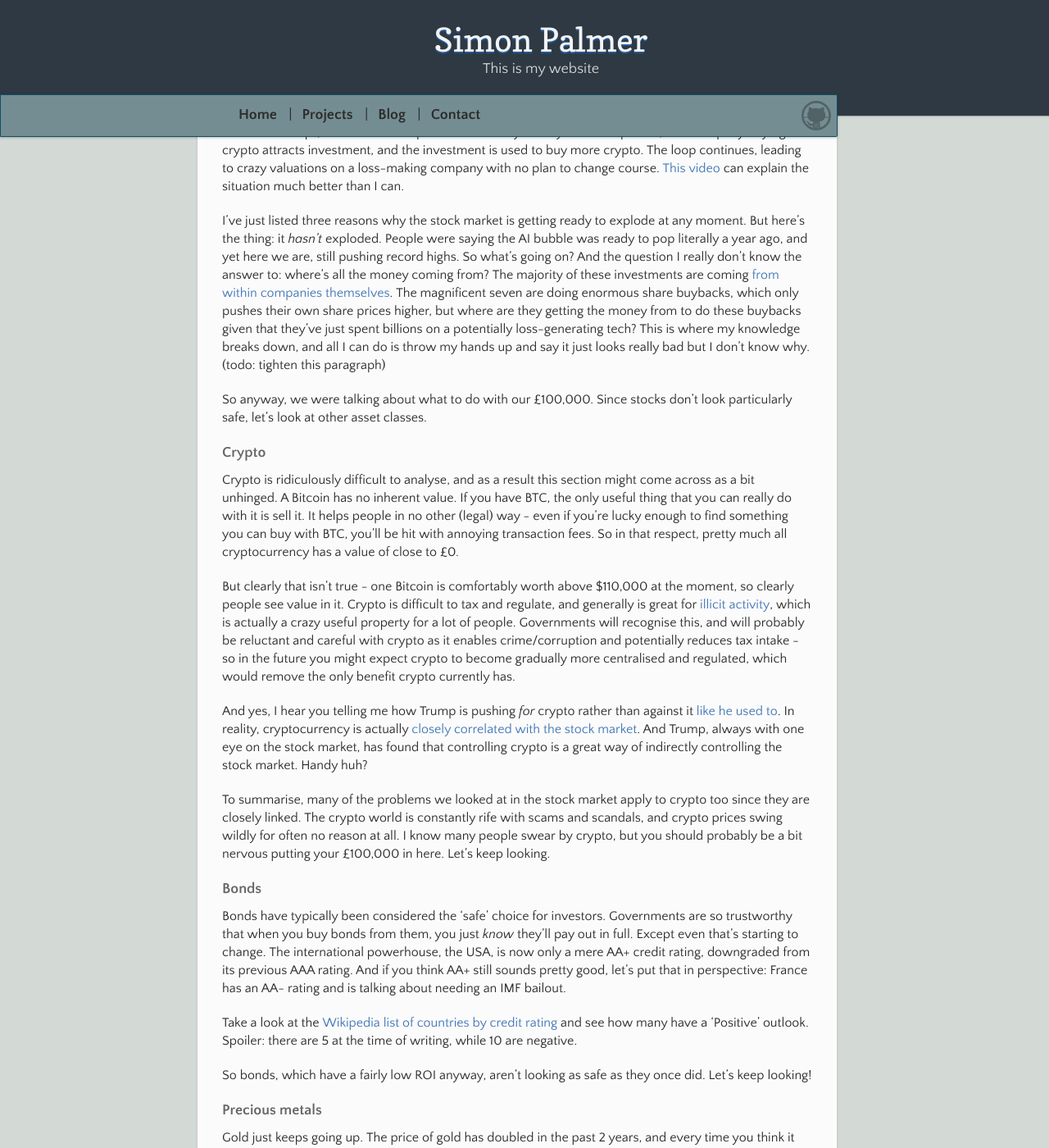
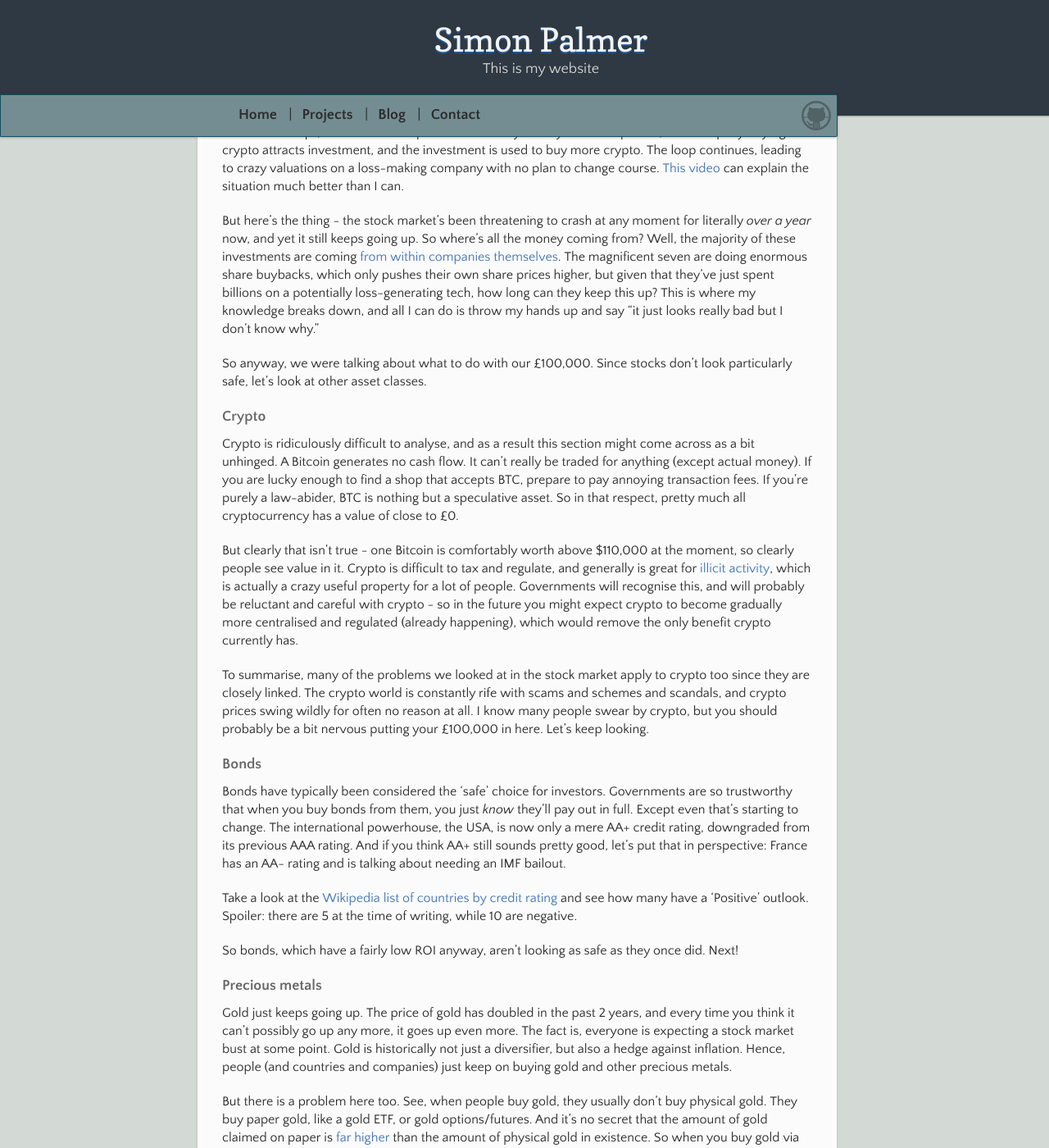
Before and after one commit to craylton/craylton.github.io, a Jekyll site: the page built from blog/economy-is-weird.md, in a window 1280 px wide and 1400 px high, scrolled down 1237 px. Shown: the whole window at 82% size. Built offline with Jekyll 4.4.1, drawn with Linux system fonts in a browser that asks for light colours; our own code applies the rules of GitHub Pages for plain Markdown files; some of the changed text lies outside the part shown.

Commit message:
more changes after review

```diff
--- a/blog/economy-is-weird.md
+++ b/blog/economy-is-weird.md
@@ -25,19 +25,18 @@ But there are other problems in the stock market which don't get discussed so mu
 
 Another aspect people don't talk about often is something I call 'crypto-boosting'. This is an effect where a company's share price increases simply because it invests in cryptocurrency. The clearest example of this is Strategy (formerly MicroStrategy) which fairly consistently operates at a net loss. Since they started buying and holding a reserve of Bitcoin in 2020, their share price has risen from about $12 to around $300. To be clear, on paper they're still making a loss! 'Crypto proxy' companies like this present a feedback loop (and feedback loops in the economy usually have sharp teeth): the company buying crypto attracts investment, and the investment is used to buy more crypto. The loop continues, leading to crazy valuations on a loss-making company with no plan to change course. [This video](https://www.youtube.com/watch?v=inI0SC3Zj4A) can explain the situation much better than I can.
 
-I've just listed three reasons why the stock market is getting ready to explode at any moment. But here's the thing: it _hasn't_ exploded. People were saying the AI bubble was ready to pop literally a year ago, and yet here we are, still pushing record highs. So what's going on? And the question I really don't know the answer to: where's all the money coming from? The majority of these investments are coming [from within companies themselves](https://www.federalreserve.gov/releases/z1/20250911/z1.pdf). The magnificent seven are doing enormous share buybacks, which only pushes their own share prices higher, but where are they getting the money from to do these buybacks given that they've just spent billions on a potentially loss-generating tech? This is where my knowledge breaks down, and all I can do is throw my hands up and say it just looks really bad but I don't know why.(todo: tighten this paragraph)
+
+But here's the thing - the stock market's been threatening to crash at any moment for literally _over a year_ now, and yet it still keeps going up. So where's all the money coming from? Well, the majority of these investments are coming [from within companies themselves](https://www.federalreserve.gov/releases/z1/20250911/z1.pdf). The magnificent seven are doing enormous share buybacks, which only pushes their own share prices higher, but given that they've just spent billions on a potentially loss-generating tech, how long can they keep this up? This is where my knowledge breaks down, and all I can do is throw my hands up and say "it just looks really bad but I don't know why."
 
 So anyway, we were talking about what to do with our £100,000. Since stocks don't look particularly safe, let's look at other asset classes.
 
 ### Crypto
 
-Crypto is ridiculously difficult to analyse, and as a result this section might come across as a bit unhinged. A Bitcoin has no inherent value. If you have BTC, the only useful thing that you can really do with it is sell it. It helps people in no other (legal) way - even if you're lucky enough to find something you can buy with BTC, you'll be hit with annoying transaction fees. So in that respect, pretty much all cryptocurrency has a value of close to £0.
+Crypto is ridiculously difficult to analyse, and as a result this section might come across as a bit unhinged. A Bitcoin generates no cash flow. It can't really be traded for anything (except actual money). If you are lucky enough to find a shop that accepts BTC, prepare to pay annoying transaction fees. If you're purely a law-abider, BTC is nothing but a speculative asset. So in that respect, pretty much all cryptocurrency has a value of close to £0.
 
-But clearly that isn't true - one Bitcoin is comfortably worth above $110,000 at the moment, so clearly people see value in it. Crypto is difficult to tax and regulate, and generally is great for [illicit activity](https://freepolicybriefs.org/wp-content/uploads/2019/02/freepolicybrief_jan212019.pdf), which is actually a crazy useful property for a lot of people. Governments will recognise this, and will probably be reluctant and careful with crypto as it enables crime/corruption and potentially reduces tax intake - so in the future you might expect crypto to become gradually more centralised and regulated, which would remove the only benefit crypto currently has.
+But clearly that isn't true - one Bitcoin is comfortably worth above $110,000 at the moment, so clearly people see value in it. Crypto is difficult to tax and regulate, and generally is great for [illicit activity](https://freepolicybriefs.org/wp-content/uploads/2019/02/freepolicybrief_jan212019.pdf), which is actually a crazy useful property for a lot of people. Governments will recognise this, and will probably be reluctant and careful with crypto - so in the future you might expect crypto to become gradually more centralised and regulated (already happening), which would remove the only benefit crypto currently has.
 
-And yes, I hear you telling me how Trump is pushing *for* crypto rather than against it [like he used to](https://www.bbc.co.uk/news/business-57392734). In reality, cryptocurrency is actually [closely correlated with the stock market](https://www.cmegroup.com/openmarkets/economics/2025/Why-Bitcoins-Relationship-with-Equities-Has-Changed.html). And Trump, always with one eye on the stock market, has found that controlling crypto is a great way of indirectly controlling the stock market. Handy huh?
-
-To summarise, many of the problems we looked at in the stock market apply to crypto too since they are closely linked. The crypto world is constantly rife with scams and scandals, and crypto prices swing wildly for often no reason at all. I know many people swear by crypto, but you should probably be a bit nervous putting your £100,000 in here. Let's keep looking.
+To summarise, many of the problems we looked at in the stock market apply to crypto too since they are closely linked. The crypto world is constantly rife with scams and schemes and scandals, and crypto prices swing wildly for often no reason at all. I know many people swear by crypto, but you should probably be a bit nervous putting your £100,000 in here. Let's keep looking.
 
 ### Bonds
 
@@ -45,13 +44,13 @@ Bonds have typically been considered the 'safe' choice for investors. Government
 
 Take a look at the [Wikipedia list of countries by credit rating](https://en.wikipedia.org/wiki/List_of_countries_by_credit_rating) and see how many have a 'Positive' outlook. Spoiler: there are 5 at the time of writing, while 10 are negative.
 
-So bonds, which have a fairly low ROI anyway, aren't looking as safe as they once did. Let's keep looking!
+So bonds, which have a fairly low ROI anyway, aren't looking as safe as they once did. Next!
 
 ### Precious metals
 
 Gold just keeps going up. The price of gold has doubled in the past 2 years, and every time you think it can't possibly go up any more, it goes up even more. The fact is, everyone is expecting a stock market bust at some point. Gold is historically not just a diversifier, but also a hedge against inflation. Hence, people (and countries and companies) just keep on buying gold and other precious metals.
 
-But there is a problem here too. See, when people buy gold, they usually don't buy physical gold. They buy paper gold, like a gold ETF, or gold options/futures. And it's no secret that the amount of gold claimed on paper is [far higher](https://www.forbes.com/councils/forbesfinancecouncil/2025/09/25/private-equity-in-your-401k-what-this-means-for-retirement-savers/) than the amount of physical gold in existence. So when you buy gold via an ETF, what are you actually buying if all the real gold in the world is already owned by someone else? Again this is where my knowledge breaks down - I'm not totally sure what the implications of this are. Like what happens if people decide they want to trade their paper gold for real gold? All I can really say about this is that metals seem not only very expensive, but also very precarious.
+But there is a problem here too. See, when people buy gold, they usually don't buy physical gold. They buy paper gold, like a gold ETF, or gold options/futures. And it's no secret that the amount of gold claimed on paper is [far higher](https://www.forbes.com/councils/forbesfinancecouncil/2025/09/25/private-equity-in-your-401k-what-this-means-for-retirement-savers/) than the amount of physical gold in existence. So when you buy gold via an ETF, what are you actually buying if all the real gold in the world is already owned by someone else? Again this is where my knowledge breaks down - I'm not totally sure what the implications of this are. Like what happens if people decide they want to trade their paper gold for real gold? Metals seem not only very expensive, but also very precarious.
 
 ### Property
 
```
